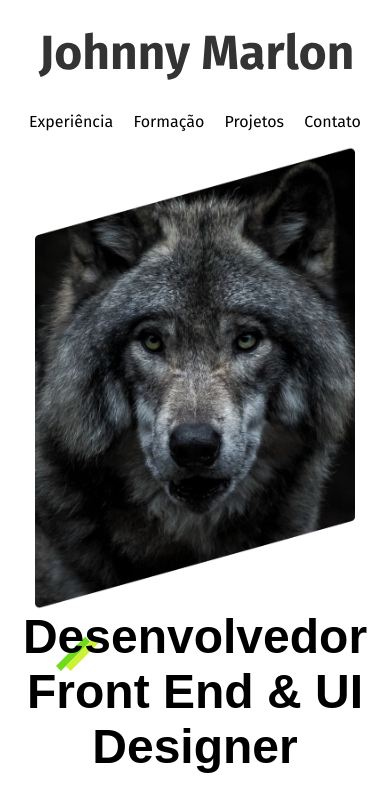
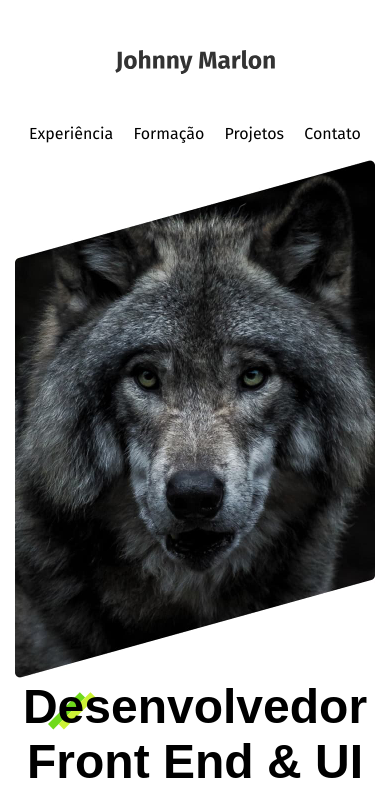
Before and after one commit to johnnyofoco/portfolio, a plain HTML site: page index.html in a window 390 px wide. Shown: the top 787 px of the page. Drawn offline with Linux system fonts and the light colour scheme; a web font is replaced by a local one.

Commit message:
Fix site

```diff
--- a/css/main-identify-article.css
+++ b/css/main-identify-article.css
@@ -10,10 +10,6 @@ main .identify-article{
 
 .identify-article img{
     grid-column: 1 / 3;
-    padding-top: 1rem;
-    padding-right: 4rem;
-    padding-left: 0;
-    max-width: 20rem;
 }
 
 .identify-article .identify-description{
@@ -36,12 +32,12 @@ main .identify-article{
 }
 
 .identify-description .detail{
-    max-width: 8rem;
+    max-width: 3rem;
     background-size: cover;
     background-repeat: no-repeat;
     display: block;
     position: absolute;
-    top: 5rem;
-    left: -1.15rem;
+    top: 11.25rem;
+    left: -0.45rem;
     z-index: -1;
 }
--- a/css/mobile.css
+++ b/css/mobile.css
@@ -13,6 +13,7 @@
 
     header img{
         grid-column: 1 / -1;
+        justify-self: center;
     }
 
     header nav {
@@ -35,8 +36,8 @@
 
     .identify-description .detail {
         position: absolute;
-        top: 0rem;
-        left: 0rem;
+        top: -0.5rem;
+        left: 2.5rem;
     }
 
     .identify-article .identify-description{
--- a/index.html
+++ b/index.html
@@ -4,6 +4,7 @@
     <meta charset="UTF-8">
     <meta name="viewport" content="width=device-width, initial-scale=1.0">
     <title>Johnny Marlon - Desenvolvedor Web</title>
+    <meta name="description" content="Desenvolvedor WEB e UI Designer. Localizado em Leçóis Paulista-SP">
 
     <link rel="preconnect" href="https://fonts.googleapis.com">
     <link rel="preconnect" href="https://fonts.gstatic.com" crossorigin>
@@ -13,13 +14,13 @@
     <link rel="preconnect" href="https://fonts.gstatic.com" crossorigin>
     <link href="https://fonts.googleapis.com/css2?family=Finger+Paint&display=swap" rel="stylesheet">
 
-    <link rel="stylesheet" href="./css/main.min.css">
-    <!-- <link rel="stylesheet" href="./css/main.css"> -->
+    <!-- <link rel="stylesheet" href="./css/main.min.css"> -->
+    <link rel="stylesheet" href="./css/main.css">
 
 </head>
 <body>
     <header>
-        <img src="assets/img/marca-2.svg" alt="logoMarca">
+        <img src="assets/img/marca-2.svg" alt="logoMarca" width="160px" height="60px">
         <nav>
             <ul>
                 <li><a href="#experiencies">Experiência</a></li>
@@ -31,7 +32,7 @@
     </header>
     <main class="main-container">
         <article class="identify-article">
-            <img src="assets/img/perfil.jpg" alt="Foto de Perfil" class="profile">
+            <img src="assets/img/perfil.jpg" alt="Foto de Perfil" class="profile" width="360px" height="520px">
             <div class="identify-description">
                 <h1 class="cargo">Desenvolvedor Front End & UI Designer</h1>
                 <img src="assets/img/detalhe.svg" alt="" class="detail">
@@ -39,7 +40,7 @@
             </div>
         </article>
 
-        <article class="experience-article" id="experiencies">
+        <article class="experience-article" id="experiencies" aria-label="Experiencias">
             <h1 class="subtitle">EXPERIÊNCIA</h1>
             <p class="profile-description">
                     Desenvolvo projetos como Projeto1 utilizando <strong>HTML</strong>, <strong>CSS</strong> e <strong>Javascript</strong>.
@@ -94,7 +95,7 @@
         </article>
     </main>
 
-    <article class="educational-background" id="educational-bg">
+    <article class="educational-background" id="educational-bg" aria-label="Formação">
         <h1 class="subtitle">FORMAÇÃO</h1>
         <p class="educational-intro">Minha mais recente experiência acadêmica foi minha graduação em <strong>Análise e Desenvolvimento de Sistemas</strong>. Além disso me matenho sempre atualizado com cursos intensivos online.</p>
         <ul class="graduations">
```
